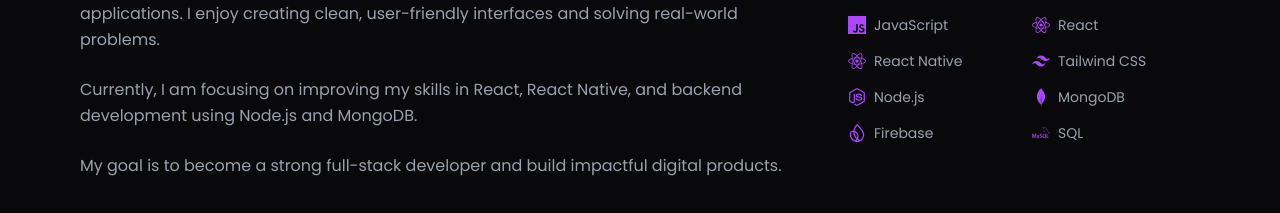
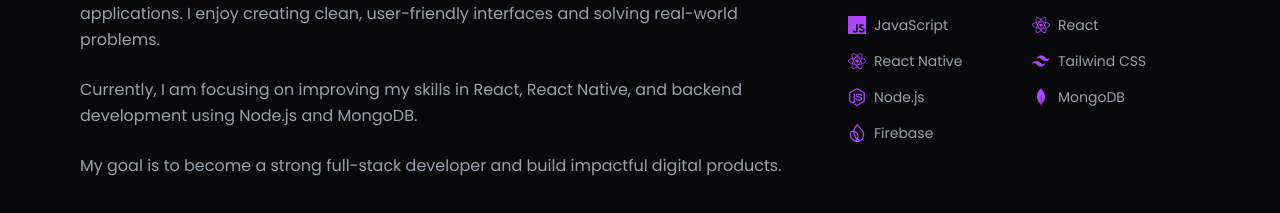
Before and after one commit to Sandeepsinghrathore007/myPortfolio, a React (Vite) app: page / in a window 1280 px wide. Shown: the part 1121-1334 px from the top of the page. Built offline with nearby package versions, Linux system fonts and the light colour scheme.

Commit message:
updated text

```diff
--- a/src/Components/About.jsx
+++ b/src/Components/About.jsx
@@ -80,10 +80,7 @@
   Firebase
 </li>
 
-<li className="flex items-center gap-2">
-  <SiMysql className="text-purple-500 text-lg" />
-  SQL
-</li>
+
 
 </ul>
 
```
